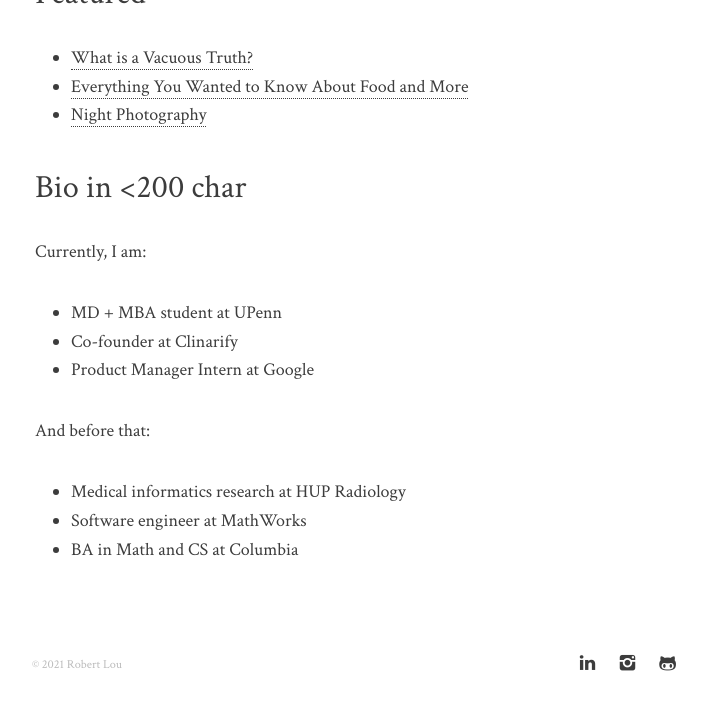
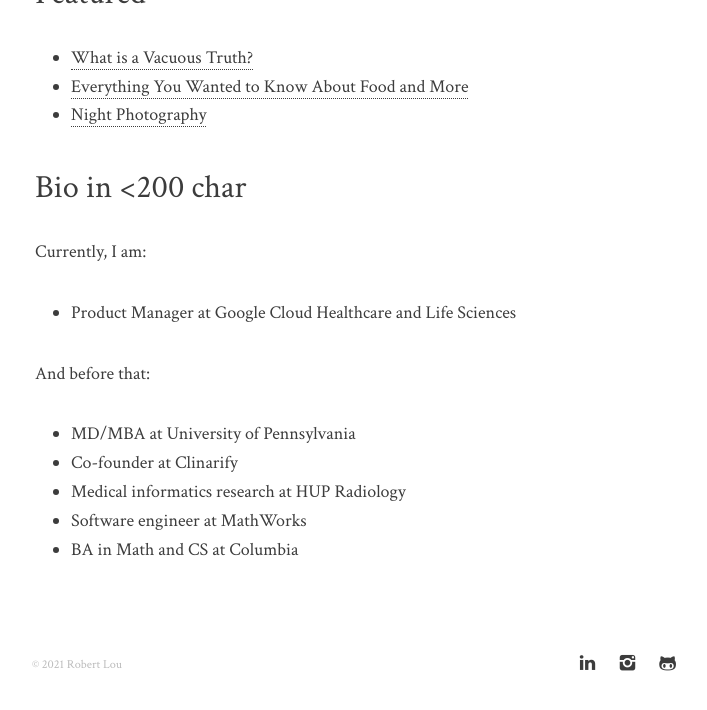
Before and after one commit to boblou/personalWebsite2, a Jekyll site: the page built from index.md, in a window 1280 px wide and 900 px high, scrolled down 732 px, cut to the strip 168-878 px from the top of the window. Shown: the whole strip, without its empty margins (285-992 px from the left). Built offline with Jekyll 4.4.1, drawn with Linux system fonts in a browser that asks for light colours.

Commit message:
migrate to github

```diff
--- a/_config.yml
+++ b/_config.yml
@@ -24,14 +24,14 @@
 # You can create any custom variable you would like, and they will be accessible
 # in the templates via {{ site.myvariable }}.
 title: Bob Lou
-email: rlou@upenn.edu
+email: rlou@google.com
 description: > # this means to ignore newlines until "baseurl:"
-  Robert "Bob" Lou is a MD/MBA student at the Perelman School of Medicine and Wharton at the University of Pennsylvania. This is his personal blog and website.
+  Robert "Bob" Lou, MD is a product manager at Google Cloud Healthcare and Life Sciences. This is his personal blog and website.
 baseurl: "" # the subpath of your site, e.g. /blog
-url: "https://www.boblou.com" # the base hostname & protocol for your site, e.g. http://example.com
+url: "https://boblou.github.io" # the base hostname & protocol for your site, e.g. http://example.com
 color_scheme: github
 
-github_username: robert-lou
+github_username: boblou
 instagram_username: boboolou
 linkedin_username: boblou
 disqus_shortname: rl2595
--- a/index.md
+++ b/index.md
@@ -24,11 +24,11 @@
 
 # Bio in <200 char
 Currently, I am:
-- MD + MBA student at UPenn
-- Co-founder at Clinarify
-- Product Manager Intern at Google
+- Product Manager at Google Cloud Healthcare and Life Sciences
 
 And before that:
+- MD/MBA at University of Pennsylvania
+- Co-founder at Clinarify
 - Medical informatics research at HUP Radiology
 - Software engineer at MathWorks
 - BA in Math and CS at Columbia
```
Also changed, not shown: notes.md (+3 -0 lines).
